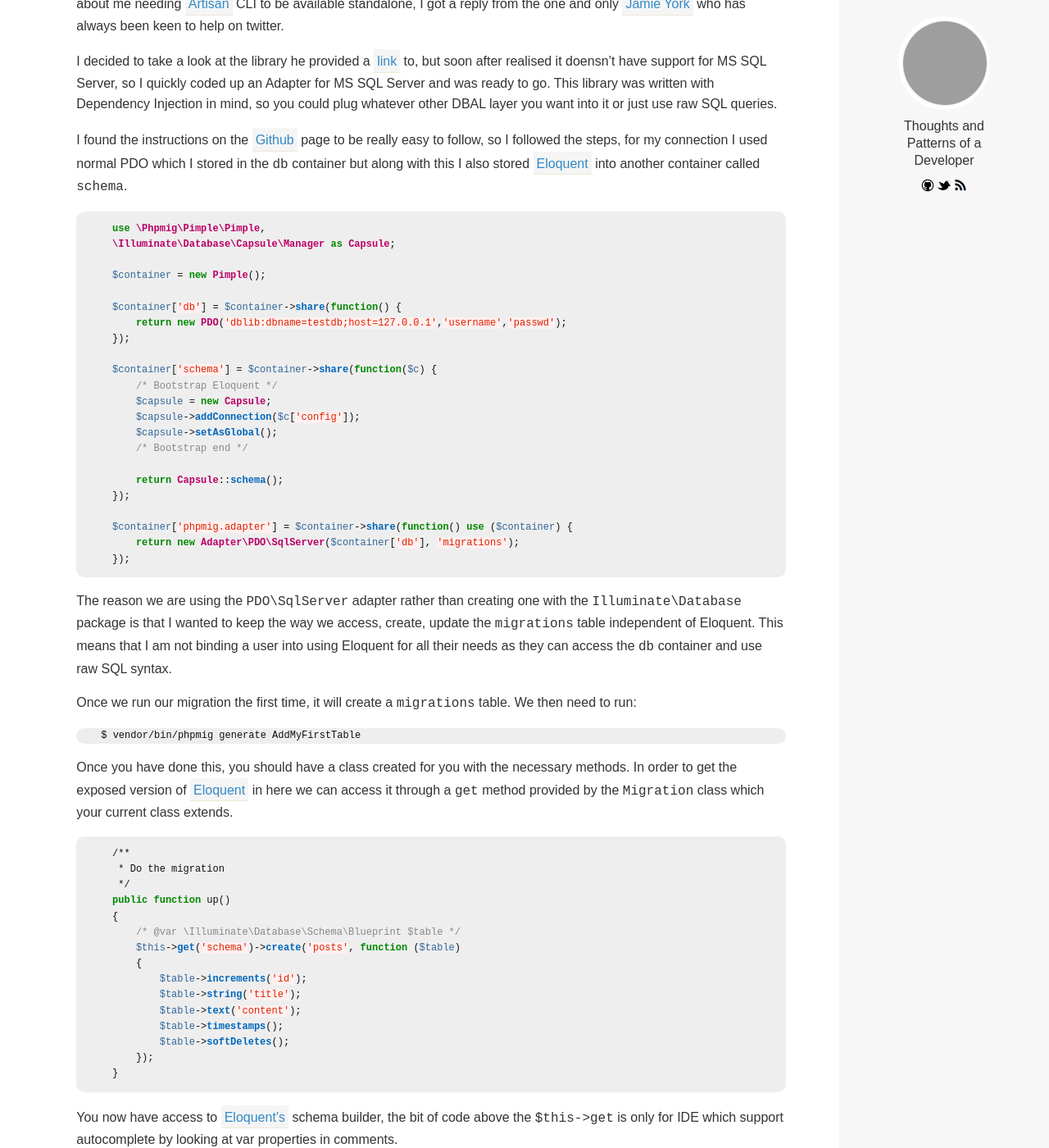
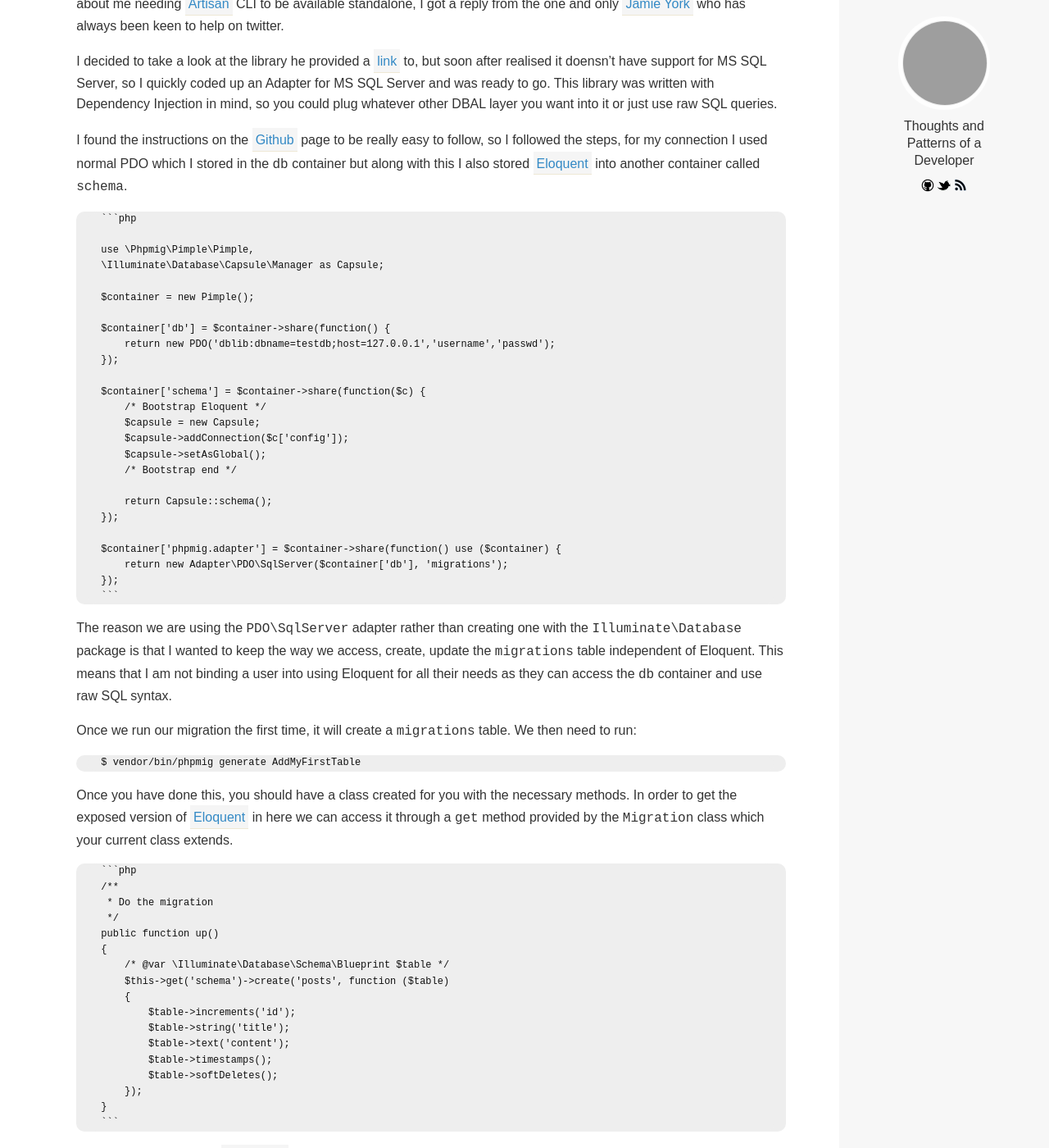
Before and after one commit to silentworks/thoughts, a Jekyll site: the page built from _posts/2013-07-23-using-schema-builder-with-cli-migrations.md, in a window 1280 px wide and 1400 px high, scrolled down 546 px. Shown: the whole window at 82% size. Built offline with Jekyll 4.4.1, drawn with Linux system fonts in a browser that asks for light colours; Markdown is read by kramdown in place of the engine named in the settings; comment, search, counter and statistics services are not loaded; some of the changed text lies outside the part shown; grey boxes are pictures that could not be loaded.

Commit message:
Update 2013-07-23-using-schema-builder-with-cli-migrations.md

````diff
--- a/_posts/2013-07-23-using-schema-builder-with-cli-migrations.md
+++ b/_posts/2013-07-23-using-schema-builder-with-cli-migrations.md
@@ -21,7 +21,8 @@ I decided to take a look at the library he provided a [link][phpmig] to, but soo
 
 I found the instructions on the [Github][phpmig] page to be really easy to follow, so I followed the steps, for my connection I used normal PDO which I stored in the `db` container but along with this I also stored [Eloquent][eloquent] into another container called `schema`.
 
-{% highlight php %}
+    ```php
+
     use \Phpmig\Pimple\Pimple,
     \Illuminate\Database\Capsule\Manager as Capsule;
 
@@ -44,7 +45,7 @@ I found the instructions on the [Github][phpmig] page to be really easy to follo
     $container['phpmig.adapter'] = $container->share(function() use ($container) {
         return new Adapter\PDO\SqlServer($container['db'], 'migrations');
     });
-{% endhighlight %}
+    ```
 
 The reason we are using the `PDO\SqlServer` adapter rather than creating one with the `Illuminate\Database` package is that I wanted to keep the way we access, create, update the `migrations` table independent of Eloquent. This means that I am not binding a user into using Eloquent for all their needs as they can access the `db` container and use raw SQL syntax.
 
@@ -54,7 +55,7 @@ Once we run our migration the first time, it will create a `migrations` table. W
 
 Once you have done this, you should have a class created for you with the necessary methods. In order to get the exposed version of [Eloquent][eloquent] in here we can access it through a `get` method provided by the `Migration` class which your current class extends.
 
-{% highlight php %}
+    ```php
     /**
      * Do the migration
      */
@@ -70,13 +71,13 @@ Once you have done this, you should have a class created for you with the necess
             $table->softDeletes();
         });
     }
-{% endhighlight %}
+    ```
 
 You now have access to [Eloquent's][eloquent] schema builder, the bit of code above the `$this->get` is only for IDE which support autocomplete by looking at var properties in comments.
 
 If you require even more autocomplete and also don't want to repeat the table name in the up and down method, there is an additional `init` method where you can initialize all your variables like, below is an example of the entire class.
 
-{% highlight php %}
+    ```php
     class AddMyFirstTable extends Migration
     {
         protected $tableName;
@@ -114,7 +115,7 @@ If you require even more autocomplete and also don't want to repeat the table na
             $this->schema->drop($this->tableName);
         }
     }
-{% endhighlight %}
+    ```
 
 You are now able to run your migrations from the CLI while making use of [Eloquent's][eloquent] schema builder, so you get all the niceties of Laravel 4 `Illuminate\Database` package without the need of [Artisan][artisan].
 
````
